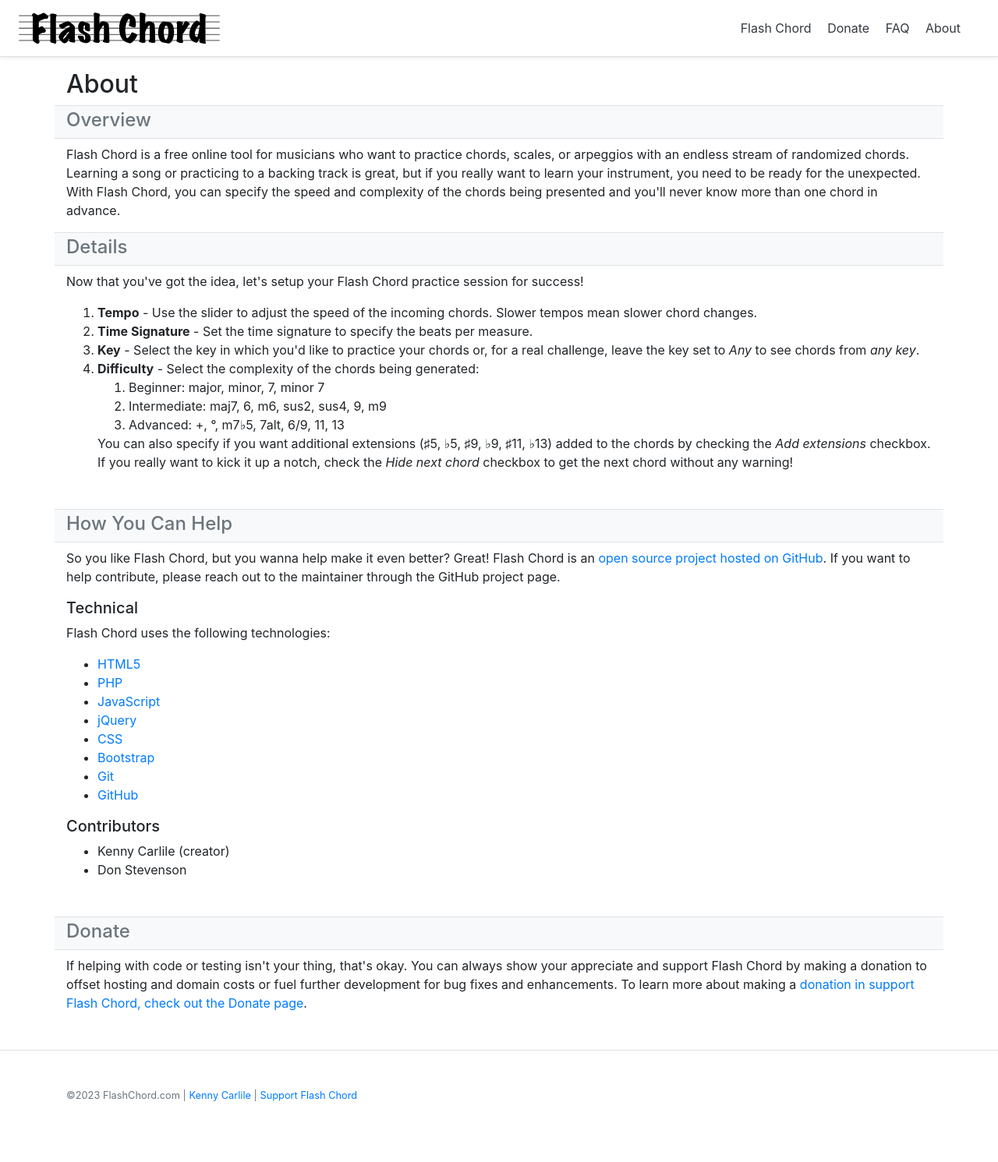
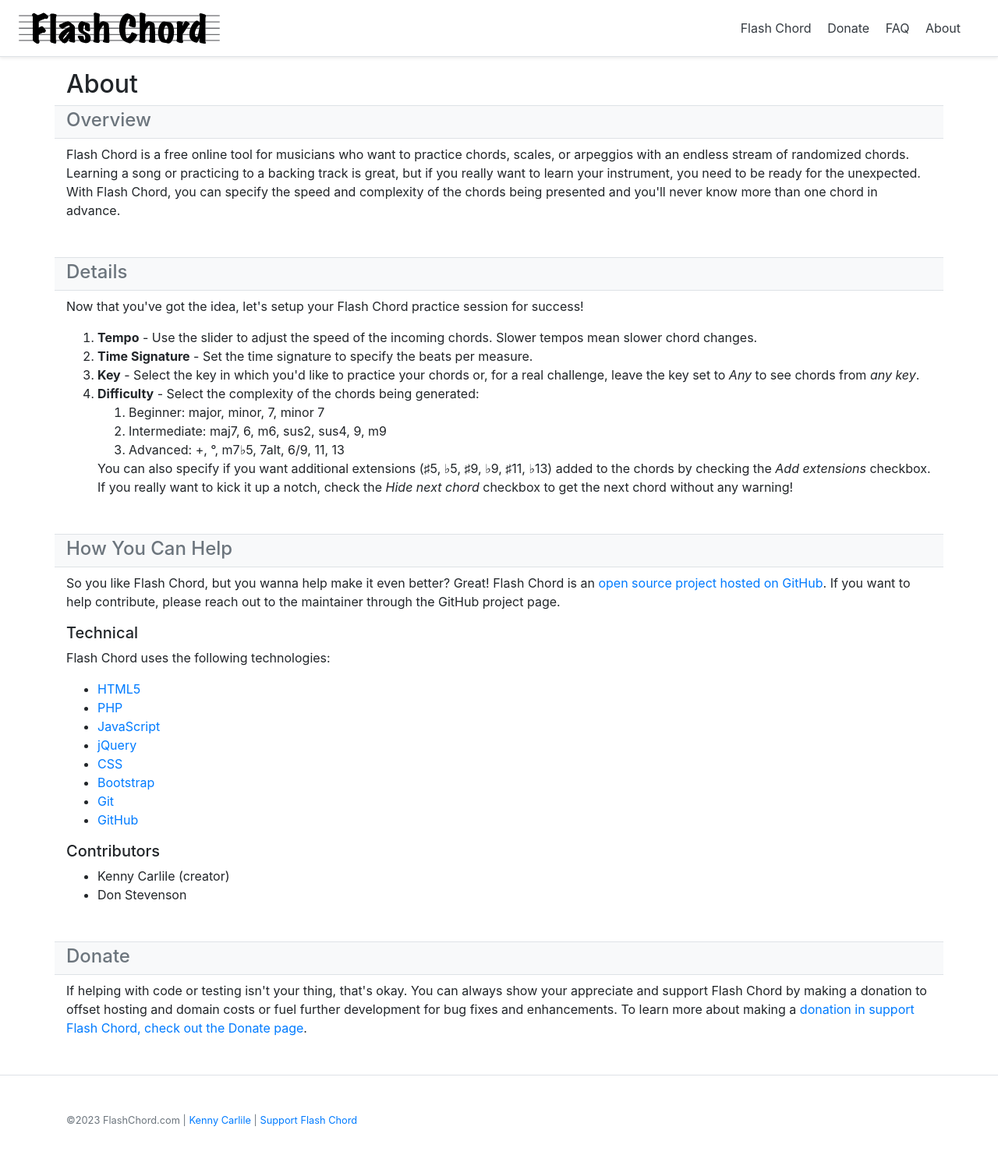
Before and after one commit to KCarlile/flashchord, a PHP site: page /about in a window 1280 px wide. Shown: the top 1491 px of the page at 78% size. Before the commit the page ends 1413 px from the top, so only its background shows below. Run offline with PHP 8.4, Linux system fonts and the light colour scheme; some libraries are stand-ins or nearby versions.

Commit message:
Missed a spacing tweak on About.

```diff
--- a/about.php
+++ b/about.php
@@ -19,7 +19,7 @@
             </div>
         </div>
         <p>Flash Chord is a free online tool for musicians who want to practice chords, scales, or arpeggios with an endless stream of randomized chords. Learning a song or practicing to a backing track is great, but if you really want to learn your instrument, you need to be ready for the unexpected. With Flash Chord, you can specify the speed and complexity of the chords being presented and you'll never know more than one chord in advance.</p>
-        <div class="row bg-light mb-2">
+        <div class="row bg-light mb-2 mt-5">
             <div class="col border-top border-bottom">
                 <h4 class="text-secondary mt-1 mb-2">Details</h4>
             </div>
```
